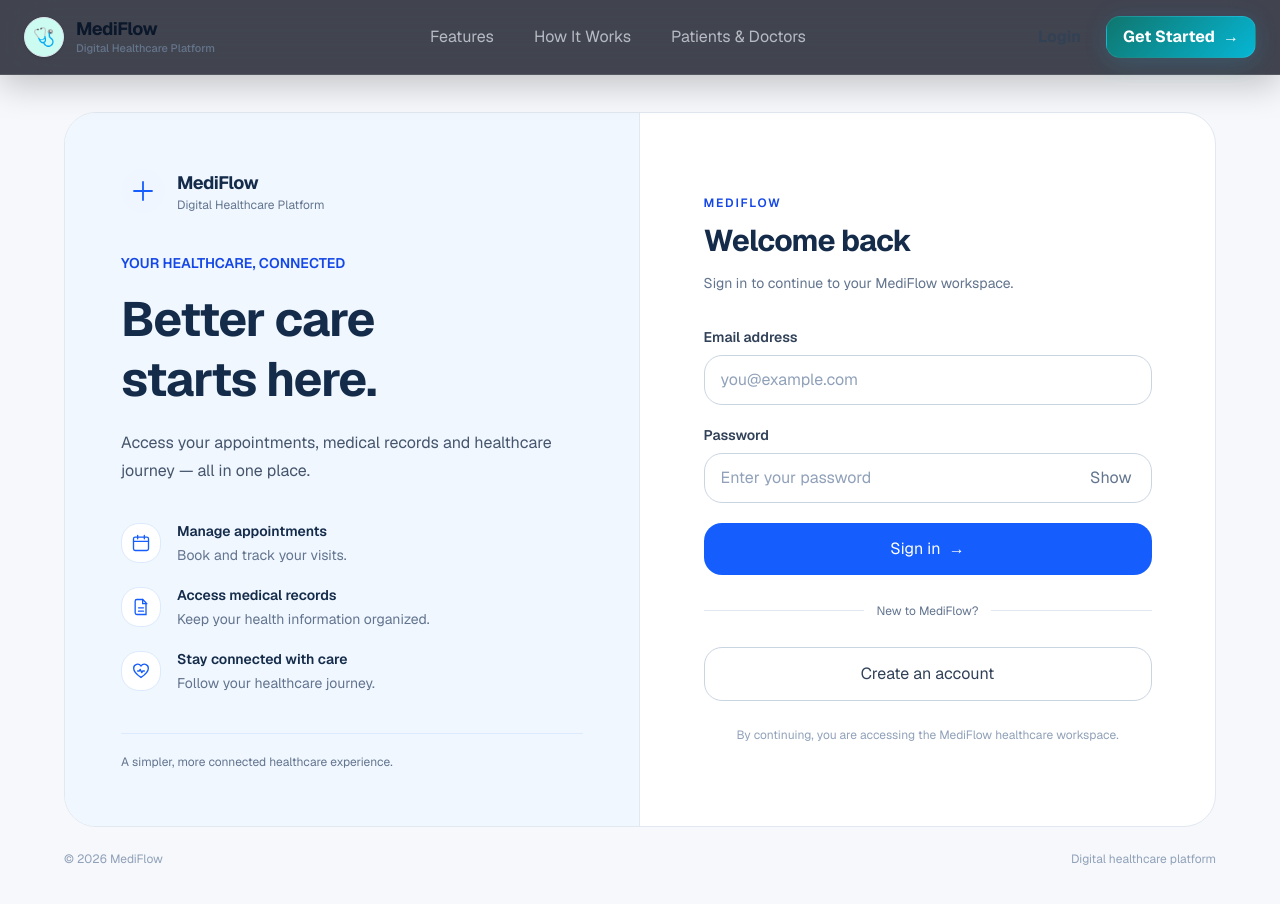
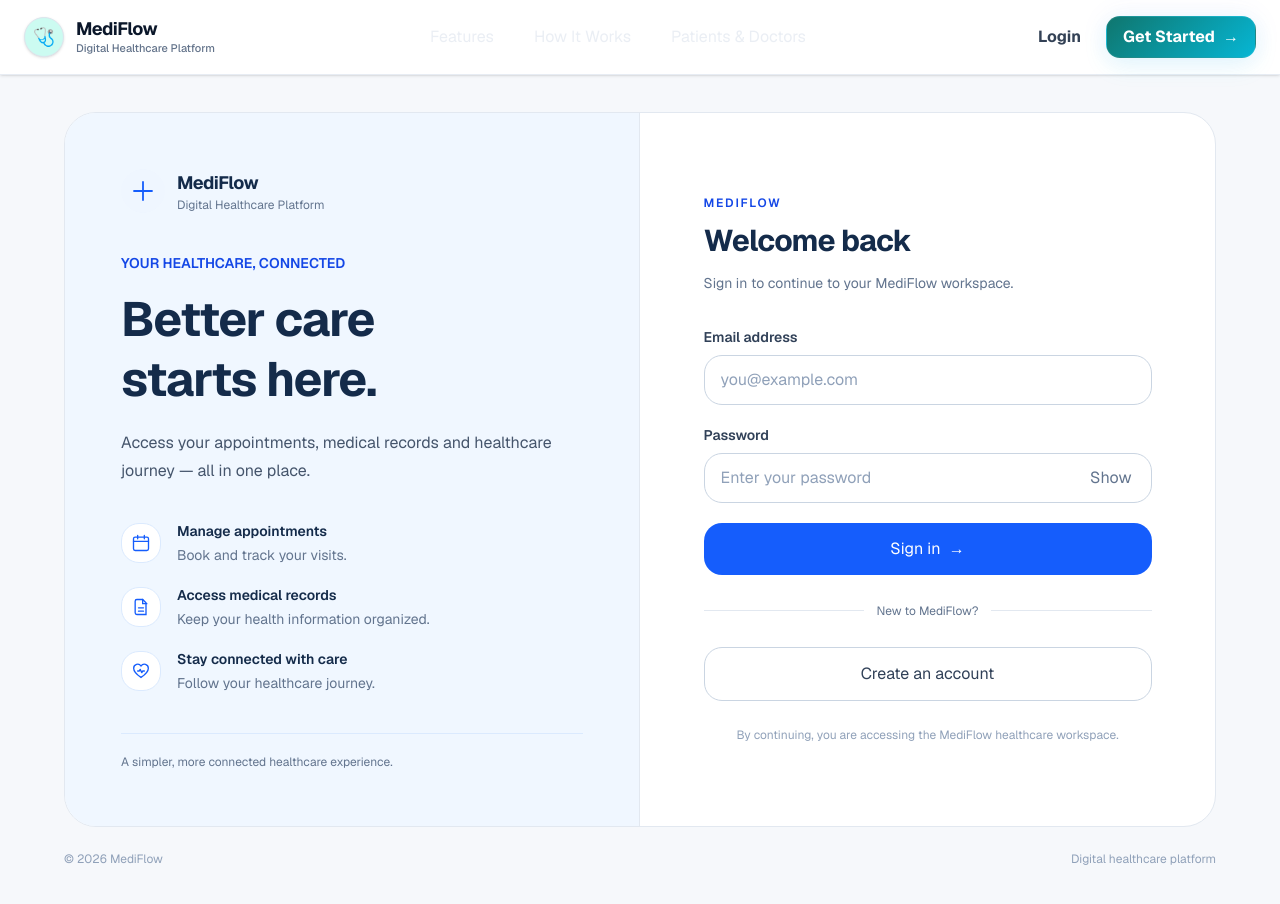
Before and after one commit to subhamd2507-dot/mediflow, a Next.js app: page /login in a window 1280 px wide. Shown: the top 904 px of the page. Built offline with nearby package versions, Linux system fonts and the light colour scheme; no server answers.

Commit message:
Nov 6, 2026, 10:10 AM

```diff
--- a/components/Navbar.tsx
+++ b/components/Navbar.tsx
@@ -243,9 +243,10 @@ useEffect(() => {
 
 <header
   className={`fixed top-0 left-0 right-0 z-50 border-b transition-all duration-300 ${
-   scrolled
-    ? "border-white/10 bg-[#050816]/75 shadow-[0_10px_35px_rgba(0,0,0,0.22)] backdrop-blur-xl"
-    : "border-transparent bg-transparent shadow-none backdrop-blur-0"
+    isHomePage && !scrolled
+
+      ? "border-transparent bg-transparent shadow-none"
+      : "border-slate-200/80 bg-white/95 shadow-sm backdrop-blur-md"
   }`}
 >
 
```
